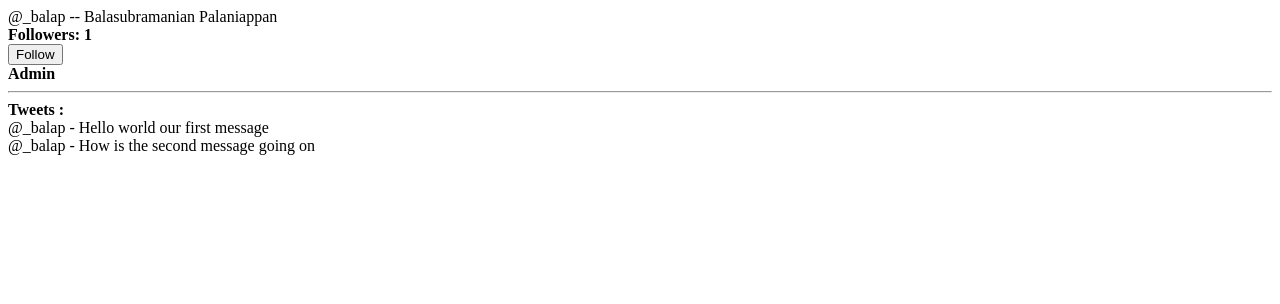
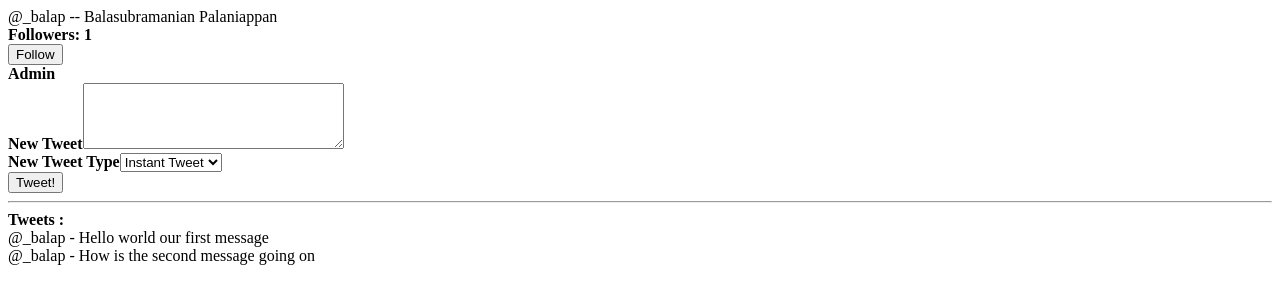
Before and after one commit to b-palaniappan/vue-app, a Vue app: page / in a window 1280 px wide. Shown: the top 304 px of the page. Built offline with nearby package versions, Linux system fonts and the light colour scheme.

Commit message:
added create tweet component

```diff
--- /dev/null
+++ b/src/components/CreateTweet.vue
@@ -0,0 +1,42 @@
+<template>
+  <form action="#" id="createTweet" @submit.prevent="submitTweet">
+    <label for="newTweet"><strong>New Tweet</strong></label>
+    <textarea name="newTweet" id="newTweet" cols="30" rows="4" v-model="newTweetContent"></textarea>
+    <div>
+      <label for="tweetType"><strong>New Tweet Type</strong></label>
+      <select name="tweetType" id="tweetType" v-model="selectedTweetType">
+        <option :value="option.value" v-for="(option, index) in tweetTypes" :key="index">
+          {{ option.name }}
+        </option>
+      </select>
+      <br>
+      <button>
+        Tweet!
+      </button>
+    </div>
+  </form>
+</template>
+
+<script>
+export default {
+  name: "CreateTweet",
+  data() {
+    return {
+      tweetTypes: [
+        { value: 'draft', name: 'Draft' },
+        { value: 'instant', name: 'Instant Tweet' }
+      ],
+      newTweetContent: '',
+      selectedTweetType: 'instant'
+    }
+  },
+  methods: {
+    submitTweet() {
+      if (this.newTweetContent && this.selectedTweetType !== 'draft') {
+        this.$emit('newTweet', this.newTweetContent)
+      }
+      this.newTweetContent = ''
+    }
+  }
+}
+</script>
--- a/src/components/UserProfile.vue
+++ b/src/components/UserProfile.vue
@@ -13,6 +13,7 @@
     <div v-else>
       <strong>User</strong>
     </div>
+    <create-tweet @newTweet="createTweet" />
     <hr>
     <div><strong>Tweets :</strong></div>
 
@@ -23,10 +24,11 @@
 
 <script>
 import TweetItem from "./TweetItem.vue"
+import CreateTweet from "./CreateTweet.vue"
 
 export default {
   name: 'App',
-  components: { TweetItem },
+  components: { TweetItem, CreateTweet },
   data() {
     return {
       followers: 0,
@@ -64,6 +66,12 @@ export default {
     },
     toggleSelected(id) {
       console.log(`selected Tweet is #${id}`)
+    },
+    createTweet(newTweet) {
+      this.user.tweets.unshift({
+        id: this.user.tweets.length + 1,
+        message: newTweet
+      })
     }
   },
   mounted() {
```
